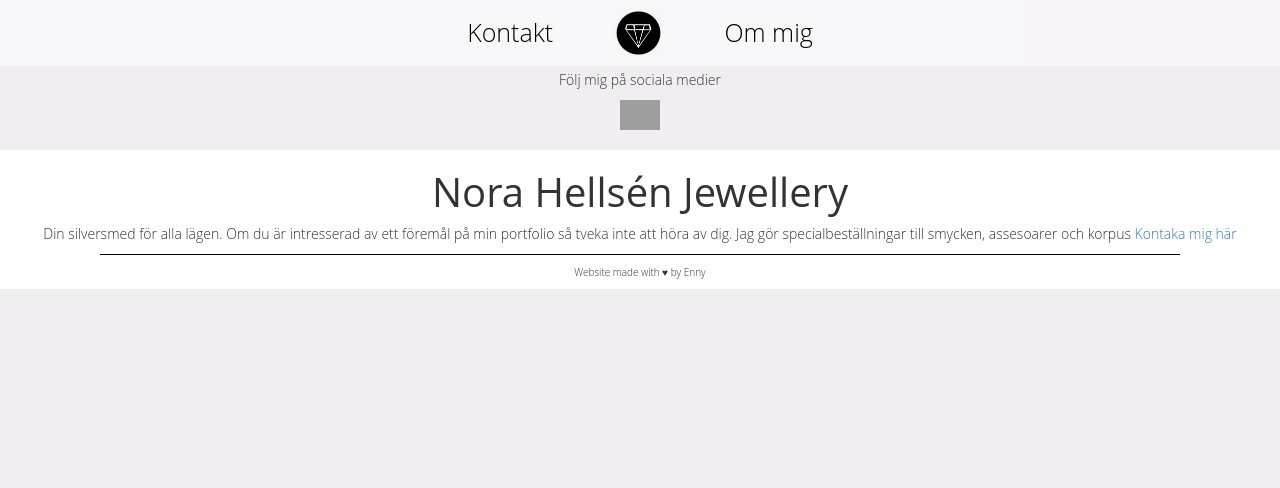
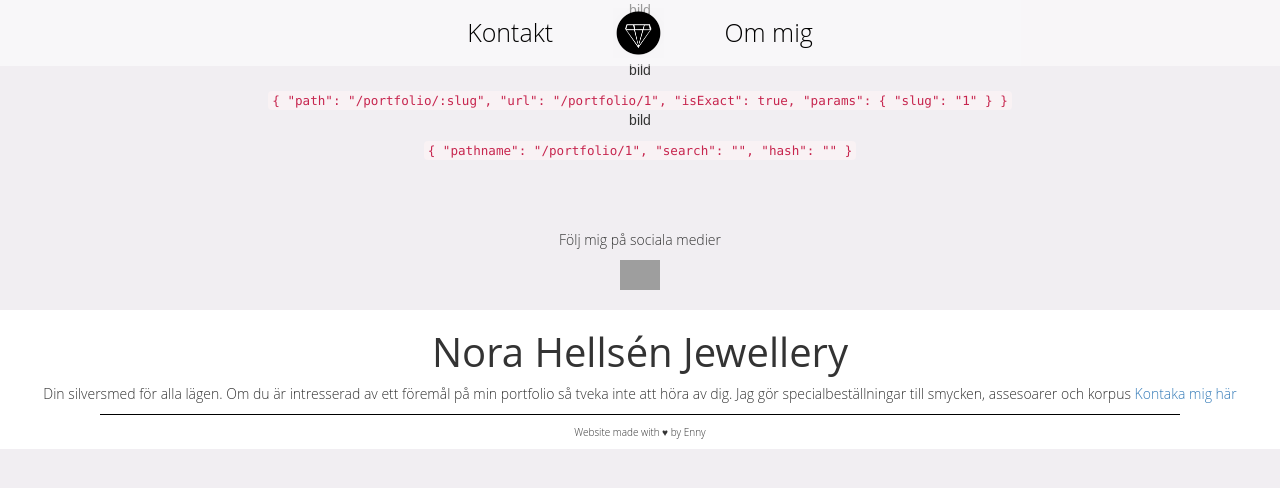
Before and after one commit to EnnyHellsen/instagrapp, a React (Create React App) app: page /portfolio/1 in a window 1280 px wide. Shown: the top 488 px of the page. Built offline with nearby package versions, Linux system fonts and the light colour scheme; grey boxes are pictures that could not be loaded; what aws-amplify would draw is missing.

Commit message:
added routes for dynamic pages

```diff
--- a/src/Routes.js
+++ b/src/Routes.js
@@ -3,11 +3,15 @@ import { Route, Switch } from "react-router-dom";
 import Home from "./containers/Home";
 import Contact from "./containers/Contact";
 import About from "./containers/About";
+import Image from "./containers/Image";
 
-export default () => (
-  <Switch>
-    <Route path="/" exact component={Home} />
-    <Route path="/kontakt" exact component={Contact} />
-    <Route path="/om-mig" exact component={About} />
-  </Switch>
-);
+export default () => {
+  return (
+    <Switch>
+      <Route path="/" exact component={Home} />
+      <Route path="/kontakt" exact component={Contact} />
+      <Route path="/om-mig" exact component={About} />
+      <Route path="/portfolio/:slug" component={Image} />
+    </Switch>
+  )
+};
--- a/src/components/InstagramItem/InstagramItem.js
+++ b/src/components/InstagramItem/InstagramItem.js
@@ -2,7 +2,6 @@ import React from "react";
 import './InstagramItem.css';
 
 const InstagramItem = ({ data, isDoneFetchingData }) => {
-
   return (
     <div className="instagram-container" id="start">
       {data.map(item => {
@@ -14,6 +13,7 @@ const InstagramItem = ({ data, isDoneFetchingData }) => {
 
         if (item.tags.indexOf("norahellsen") > -1) {
           return (
+            <a href={`/portfolio/${finalString.slice(0, 10)}`}>
               <div
                 className="instagram-item"
                 key={item.id}>
@@ -26,6 +26,7 @@ const InstagramItem = ({ data, isDoneFetchingData }) => {
                   <p> {finalString.length > 149 ? finalString + `..` : finalString}</p>
                 </div>
               </div>
+            </a>
           )
         } else {
           return false;
--- /dev/null
+++ b/src/containers/Image.js
@@ -0,0 +1,17 @@
+import React, { Component } from "react";
+
+const Image = ({ match, location }) => {
+
+    return (
+        <div>
+            <p> bild </p>
+            <p> bild </p>
+            <p> bild </p>
+            <code>{JSON.stringify(match, null, 2)}</code>
+            <p> bild </p>
+            <code>{JSON.stringify(location, null, 2)}</code>
+        </div>
+    )
+}
+
+export default Image;
```
Lines whose indentation alone changed are shown as unchanged.
